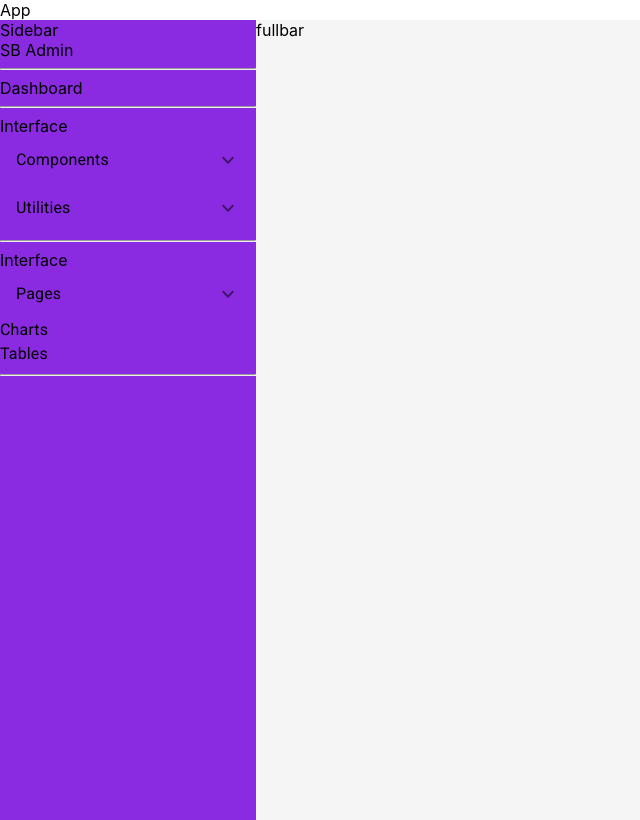
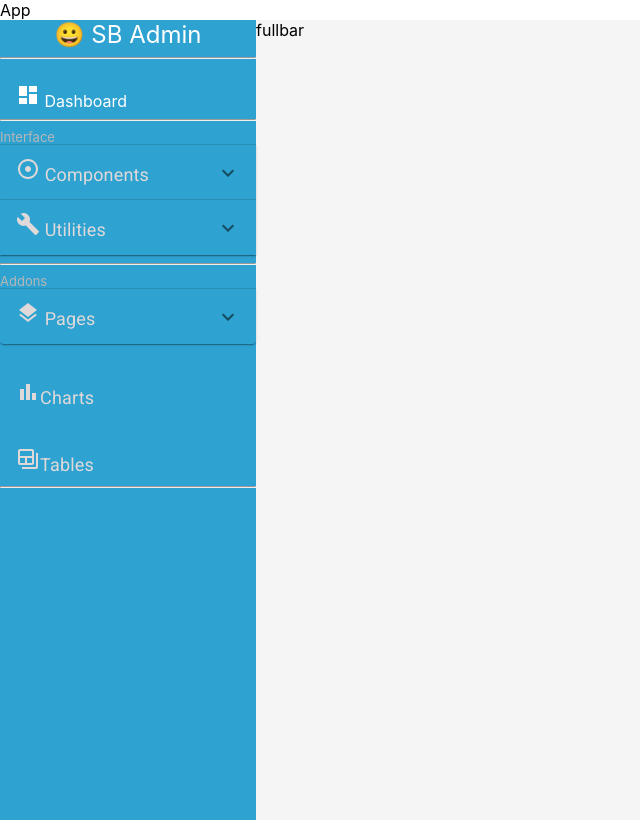
Before and after one commit to NoorulAmeenJ/Admin-Dashboard, a React (Create React App) app: page / in a window 1280 px wide. Shown: the whole page, without its empty margins (0-640 px from the left). Built offline with nearby package versions, Linux system fonts and the light colour scheme.

Commit message:
sidebar completed

```diff
--- a/src/App.css
+++ b/src/App.css
@@ -1,25 +1,48 @@
 /* .App {
   text-align: center;
 } */
-.practise{
+.fullScreen{
   display: flex;
-  /* grid-template-areas:
-  "side full full full full full full full"
-  "side full full full full full full full" */
-
-  ;
-}
-.sidebar{
-  /* grid-area: side; */
-  background-color: blueviolet !important;
-  width: 20%;
-  height: 100vh;
 }
 .fullbar{
-  /* grid-area: full; */
   background-color: whitesmoke;
   width: 80%;
 }
-.try{
+.sidebar{
+  background-color: rgb(46, 162, 208) !important;
   width: 20%;
+  height: 100vh;
+  color: white;
 }
+.sbadmin{
+  text-align: center;
+  font-size:x-large;
+  /* margin: 1rem 0 1rem 1.5rem; */
+}
+.sideElement{
+  color: rgb(224, 217, 217);
+  background-color:rgb(46, 162, 208) !important;
+
+  font-size: large !important;
+}
+.sideElement:hover{
+  color: white
+}
+.sidegrey{
+  color: rgb(184, 182, 182);
+  font-size: small;
+}
+.AccordionWhite{
+  background-color: white;
+  color: black !important;
+}
+.AccordionWhite:hover{
+  background-color: rgb(137, 129, 129);
+}
+.dummy:hover{
+  background-color: white !important;
+}
+.iconsOut{
+  margin-left: 1rem;
+  margin-top: 1rem;
+}
--- a/src/Components/Sidebar.js
+++ b/src/Components/Sidebar.js
@@ -4,76 +4,75 @@ import AccordionSummary from '@mui/material/AccordionSummary';
 import AccordionDetails from '@mui/material/AccordionDetails';
 import Typography from '@mui/material/Typography';
 import ExpandMoreIcon from '@mui/icons-material/ExpandMore';
-
+import DashboardIcon from '@mui/icons-material/Dashboard';
+import BuildIcon from '@mui/icons-material/Build';
+import AdjustIcon from '@mui/icons-material/Adjust';
+import BackupTableIcon from '@mui/icons-material/BackupTable';
+import BarChartIcon from '@mui/icons-material/BarChart';
+import LayersIcon from '@mui/icons-material/Layers';
+// import {BuildIcon ,AdjustIcon,LayersIcon,BarChartIcon,BackupTableIcon}  from '@mui/icons-material';
 
 const Sidebar = () => {
   return (
-    <div className='practise'>
-            <div className='sidebar'>Sidebar
+    <div className='fullScreen'>
+            <div className='sidebar'>
             <div>
-            <div>
-            SB Admin
-          </div>
+            <div className='sbadmin'>😀  SB Admin</div>
           <hr></hr>
-            <div>
-           Dashboard
-          </div>
+            <span> <DashboardIcon className='iconsOut'/></span><span> Dashboard</span>
           <hr></hr>
-          <div>
-       Interface
-          </div>
+          <div className='sidegrey' >Interface</div>
 
-      <Accordion class Name='try'>
+      <Accordion className='sideElement'>
         <AccordionSummary expandIcon={<ExpandMoreIcon />} aria-controls="panel1a-content" id="panel1a-header">
-          <Typography>Components</Typography>
+          <Typography className='sideElement'> <AdjustIcon className='icons'/> Components</Typography>
         </AccordionSummary>
         <AccordionDetails>
-          <div>Custom Components</div>
-          <Typography>Cards</Typography>
-          <Typography>Buttons</Typography>
+          <div className='sidegrey AccordionWhite dummy'>Custom Components</div>
+          <Typography className='AccordionWhite'>Cards</Typography>
+          <Typography className='AccordionWhite'>Buttons</Typography>
         </AccordionDetails>
       </Accordion>
 
-      <Accordion class Name='try'>
+      <Accordion className='sideElement'>
         <AccordionSummary
           expandIcon={<ExpandMoreIcon />}
           aria-controls="panel1a-content"
           id="panel1a-header"
         >
-          <Typography>Utilities</Typography>
+          <Typography className='sideElement'> <BuildIcon className='icons'/> Utilities</Typography>
         </AccordionSummary>
         <AccordionDetails>
-          <div>Custom Utilities</div>
-          <Typography>Colors</Typography>
-          <Typography>Borders</Typography>
-          <Typography>Animations</Typography>
-          <Typography>Others</Typography>
+          <div className='sidegrey AccordionWhite dummy' >Custom Utilities</div>
+          <Typography className='AccordionWhite'>Colors</Typography>
+          <Typography className='AccordionWhite'>Borders</Typography>
+          <Typography className='AccordionWhite'>Animations</Typography>
+          <Typography className='AccordionWhite'>Others</Typography>
         </AccordionDetails>
       </Accordion>
      <hr></hr>
-     <div>
-       Interface
-          </div>
-     <Accordion class Name='try'>
+     <div className='sidegrey'>Addons</div>
+     <Accordion className='sideElement'>
         <AccordionSummary
           expandIcon={<ExpandMoreIcon />}
           aria-controls="panel1a-content"
           id="panel1a-header"
         >
-          <Typography>Pages</Typography>
+          <Typography className='sideElement'> <LayersIcon className='icons'/> Pages</Typography>
         </AccordionSummary>
         <AccordionDetails>
-          <div>LOGIN SCREENS</div>
-          <Typography>Login</Typography>
-          <Typography>Register</Typography>
-          <Typography>Forgot Password</Typography>
-          <div>OTHER PAGE</div>
-          <Typography>404 Pages</Typography>
-          <Typography>Blank Page</Typography>
+          <div className='sidegrey AccordionWhite dummy' >LOGIN SCREENS</div>
+          <Typography className='AccordionWhite'>Login</Typography>
+          <Typography className='AccordionWhite'>Register</Typography>
+          <Typography className='AccordionWhite'>Forgot Password</Typography>
+          <div className='sidegrey AccordionWhite dummy' >OTHER PAGE</div>
+          <Typography className='AccordionWhite'>404 Pages</Typography>
+          <Typography className='AccordionWhite'>Blank Page</Typography>
         </AccordionDetails>
       </Accordion>
-      <Typography>Charts</Typography>
-      <Typography>Tables</Typography>
+      <br></br>
+      <Typography className='sideElement'><BarChartIcon className='iconsOut' />Charts</Typography><br></br>
+      <Typography className='sideElement'><BackupTableIcon className='iconsOut'/>Tables</Typography>
       <hr></hr>
     </div>
             </div>
```
